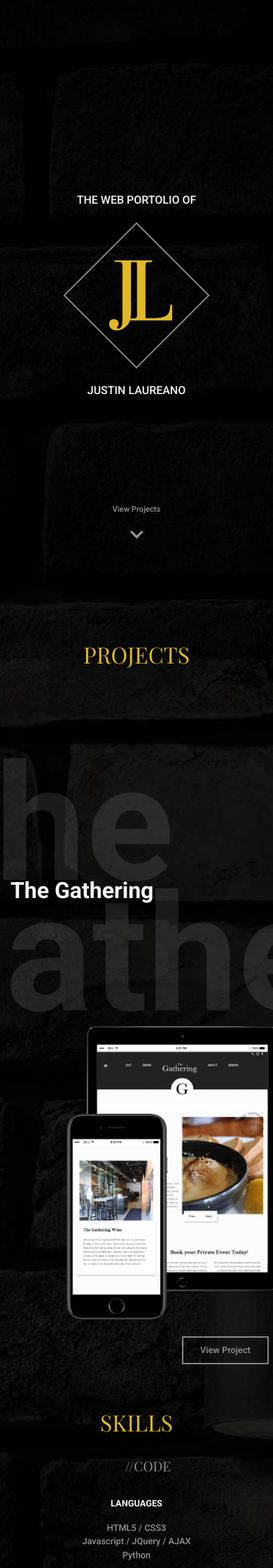
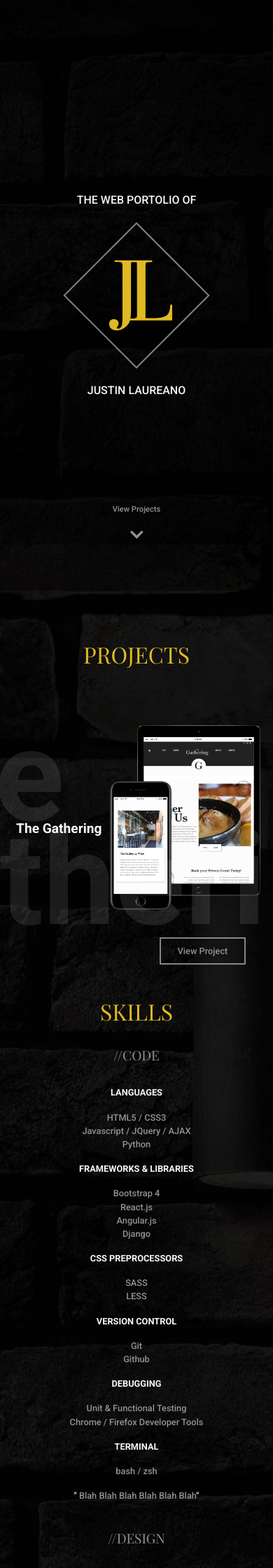
Before and after one commit to JustinLaureano/Portfolio, a Django app: page / in a window 390 px wide. Shown: the top 2240 px of the page at 70% size. Run offline with Django 3.2, Linux system fonts and the light colour scheme; some libraries are stand-ins or nearby versions.

Commit message:
fixed responsive issues for portfolio

```diff
--- a/justin_laureano/templates/justin_laureano/index.html
+++ b/justin_laureano/templates/justin_laureano/index.html
@@ -26,12 +26,12 @@
         </div>
     </div>
     <div class="row project-wrapper">
-        <div class="col-12 col-sm-3 offset-sm-1 d-flex align-items-center">
-            <h3 class="text-nowrap">The Gathering</h3>
+        <div class="col-3  offset-0 offset-sm-1 ml-2 ml-sm-0 d-flex align-items-center">
+            <h3 class="text-nowrap text-center text-sm-right">The Gathering</h3>
             <h3 class="bg-text">The Gathering</h3>
         </div>
-        <div class="col-12 col-sm-7">
-            <div class="row mr-5">
+        <div class="col-7">
+            <div class="row">
                 <div class="col-4">
                     <img src="{% static 'images/portfolio/gathering_home_phone.png' %}" class="gathering-home-phone" alt="The Gathering Mobile View">
                 </div>
@@ -41,19 +41,19 @@
             </div>
         </div>
     </div>
-    <div class="row mt-5">
-            <a href="{% url 'justin_laureano:project_1' %}" class="offset-8 view-btn my-3 py-2 px-4 text-center view-btn">View Project</a>
+    <div class="row mt-0 mt-sm-5">
+            <a href="{% url 'justin_laureano:project_1' %}" class="offset-7 offset-sm-8 view-btn py-2 px-4 text-center view-btn">View Project</a>
     </div>
 </section>
 
-<section class="skills my-5 text-center text-sm-left">
+<section class="skills my-4 text-center text-sm-left">
     <div class="row">
         <div class="col-12 text-center">
             <h2>Skills</h2>
         </div>
     </div>
     <div class="row">
-        <div class="col-11 offset-1 my-4">
+        <div class="col-12 col-sm-11 offset-sm-1 my-4 text-center text-sm-left">
             <h4>//Code</h4>
         </div>
         <div class="col-12 col-sm-3 offset-sm-1 mr-4">
@@ -103,7 +103,7 @@
     </div>
 
     <div class="row">
-            <div class="col-11 offset-sm-1 text-center text-sm-left my-4">
+            <div class="col-12 col-sm-11 offset-sm-1 my-4 text-center text-sm-left">
                 <h4>//Design</h4>
             </div>
             <div class="col-12 col-sm-3 offset-sm-1 mr-4">
@@ -137,18 +137,18 @@
 
 </section>
 
-<section class="about-me my-5 text-center text-sm-left">
+<section class="about-me my-4 text-center text-sm-left">
     <div class="row">
         <div class="col-12 text-center my-4">
             <h2>About Me</h2>
         </div>
     </div>
     <div class="row">
-        <div class="col-12 text-center my-5">
-            <img src="{% static 'images/portfolio/family_phone.png' %}" alt="Family Photo" class="family-phone py-5">
+        <div class="col-12 text-center my-0 my-sm-4">
+            <img src="{% static 'images/portfolio/family_phone.png' %}" alt="Family Photo" class="family-phone py-4">
         </div>
     </div>
-    <div class="row">
+    <div class="row mt-3">
         <div class="col-12 col-sm-4 offset-sm-1 mr-4 gray">
             <p>Hello! I am Justin Laureano. I am currently residing in beautiful Findlay, OH. I have been designing content for print and the web for about 6 years, ranging from branding design to interactive websites.</p>
             <p>I spend my time away from designing with my lovely family and pursuing other hobbies such as woodworking, cooking, and reading.</p>
--- a/the_gathering/static/css/main_style.css
+++ b/the_gathering/static/css/main_style.css
@@ -35,6 +35,11 @@ body {
 h2, h4 {
     font-family: 'Playfair Display SC', 'Times New Roman', serif;
     text-transform: uppercase;
+}
+
+h1 {
+    font-size: 2.3rem;
+    font-weight: 700;
 }
 
 h2 {
@@ -153,7 +158,7 @@ span {
 }
 
 .gathering-home-phone {
-    height: 35vh;
+    width: 23vw;
     position: relative;
     left: 80px;
     top: 125px;
@@ -161,7 +166,7 @@ span {
 }
 
 .gathering-home-tablet {
-    height: 45vh;
+    width: 45vw;
 }
 
 .view-btn {
@@ -177,8 +182,16 @@ span {
     margin: 15vh 0 10vh 0;
 }
 
+.detail {
+    width: 140%;
+}
+
 .project-showcase {
     margin: 15vh 0 15vh 0;
+}
+
+.gathering-laptop {
+    height: 50vw;
 }
 
 .project-phone {
@@ -187,7 +200,7 @@ span {
 }
 
 .font-showcase {
-    margin: 15vh 0 10vh 0;
+    margin: 18vh 0 10vh 0;
 }
 /* Skills Section */
 
@@ -210,8 +223,35 @@ span {
 
 /* Media Queries */
 @media (max-width: 575.98px) {
+    h3 {
+        font-size: 1.2rem;
+        z-index: 20;
+    }
+
     .project-phone {
         top: 100px;
+    }
+    .detail {
+        width: 100%;
+    }
+
+    .gathering-home-phone {
+        left: 36px;
+        top: 80px;
+    }
+
+    .gathering-laptop {
+        margin-top: 10%;
+    }
+}
+
+@media (max-width: 700px) {
+    .project-wrapper {
+        margin-top: 50px;
+    }
+
+    .bg-text {
+        font-size: 11.5rem;
     }
 }
 
--- a/the_gathering/static/css/style.css
+++ b/the_gathering/static/css/style.css
@@ -7,6 +7,10 @@
 body{
     font-family: 'Work Sans', sans-serif;
     background: #fcfcfc;
+}
+
+.container-fluid {
+    overflow: hidden;
 }
 
 h1, h2, h3, .h3, .header-nav {
```
Also changed, not shown: justin_laureano/templates/justin_laureano/the_gathering.html (+5 -5 lines).
